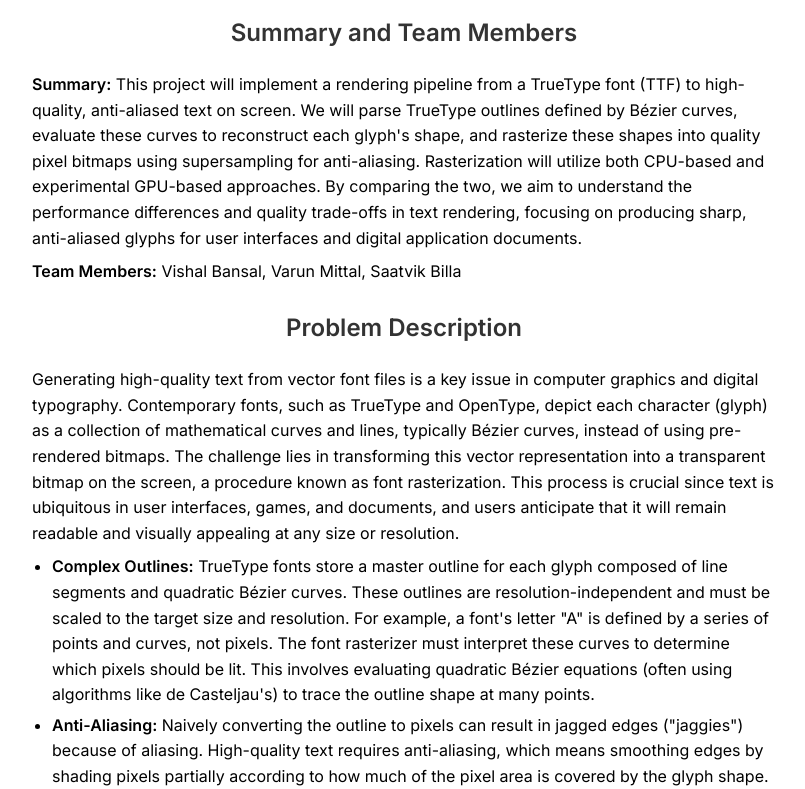
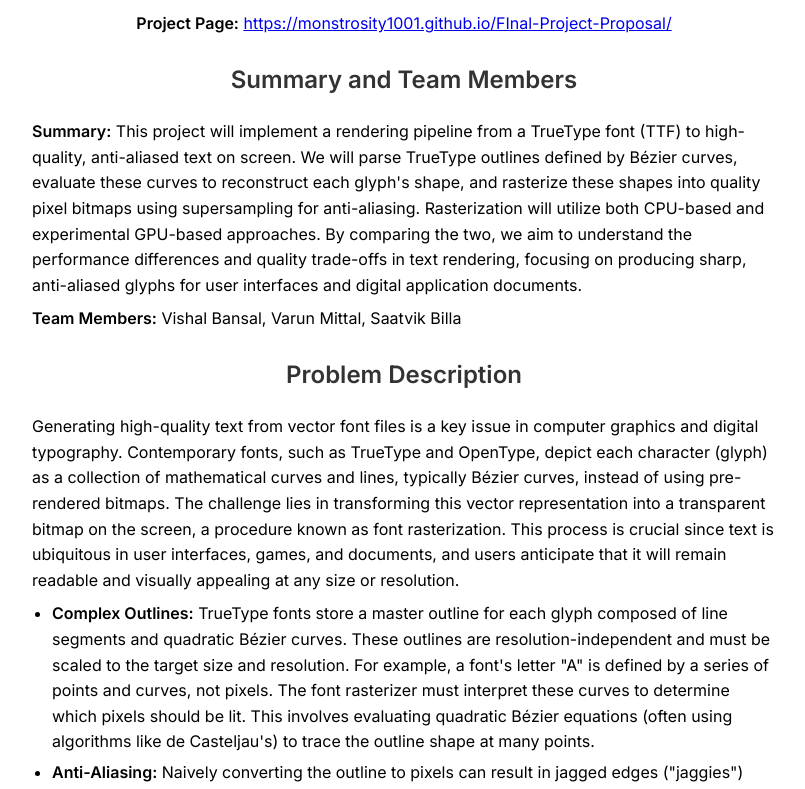
Before and after one commit to monstrosity1001/FInal-Project-Proposal, a plain HTML site: page index.html in a window 1280 px wide. Shown: the part 214-1003 px from the top of the page, without its empty margins (236-1041 px from the left). Drawn offline with nearby package versions, Linux system fonts and the light colour scheme; some packages are replaced by stand-ins of ours.

Commit message:
Add project page URL to proposal header

```diff
--- a/index.html
+++ b/index.html
@@ -22,6 +22,7 @@
 <body>
     <div class="container">
         <h1>Font Rendering Pipeline with CPU and GPU Rasterization</h1>
+        <p style="text-align: center;"><strong>Project Page:</strong> <a href="https://monstrosity1001.github.io/FInal-Project-Proposal/">https://monstrosity1001.github.io/FInal-Project-Proposal/</a></p>
         <h2>Summary and Team Members</h2>
         <p><strong>Summary:</strong> This project will implement a rendering pipeline from a TrueType font (TTF) to high-quality, anti-aliased text on screen. We will parse TrueType outlines defined by Bézier curves, evaluate these curves to reconstruct each glyph's shape, and rasterize these shapes into quality pixel bitmaps using supersampling for anti-aliasing. Rasterization will utilize both CPU-based and experimental GPU-based approaches. By comparing the two, we aim to understand the performance differences and quality trade-offs in text rendering, focusing on producing sharp, anti-aliased glyphs for user interfaces and digital application documents.</p>
         <p><strong>Team Members:</strong> Vishal Bansal, Varun Mittal, Saatvik Billa</p>
```
